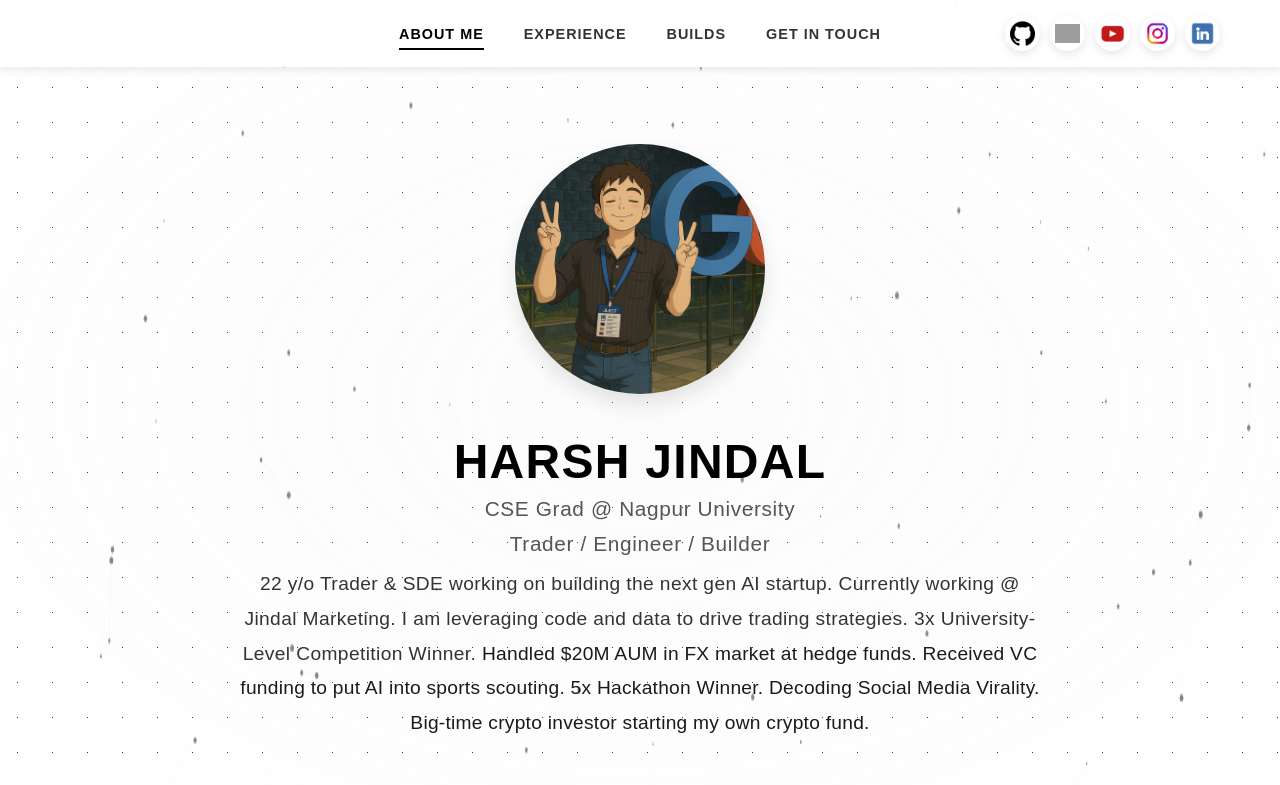
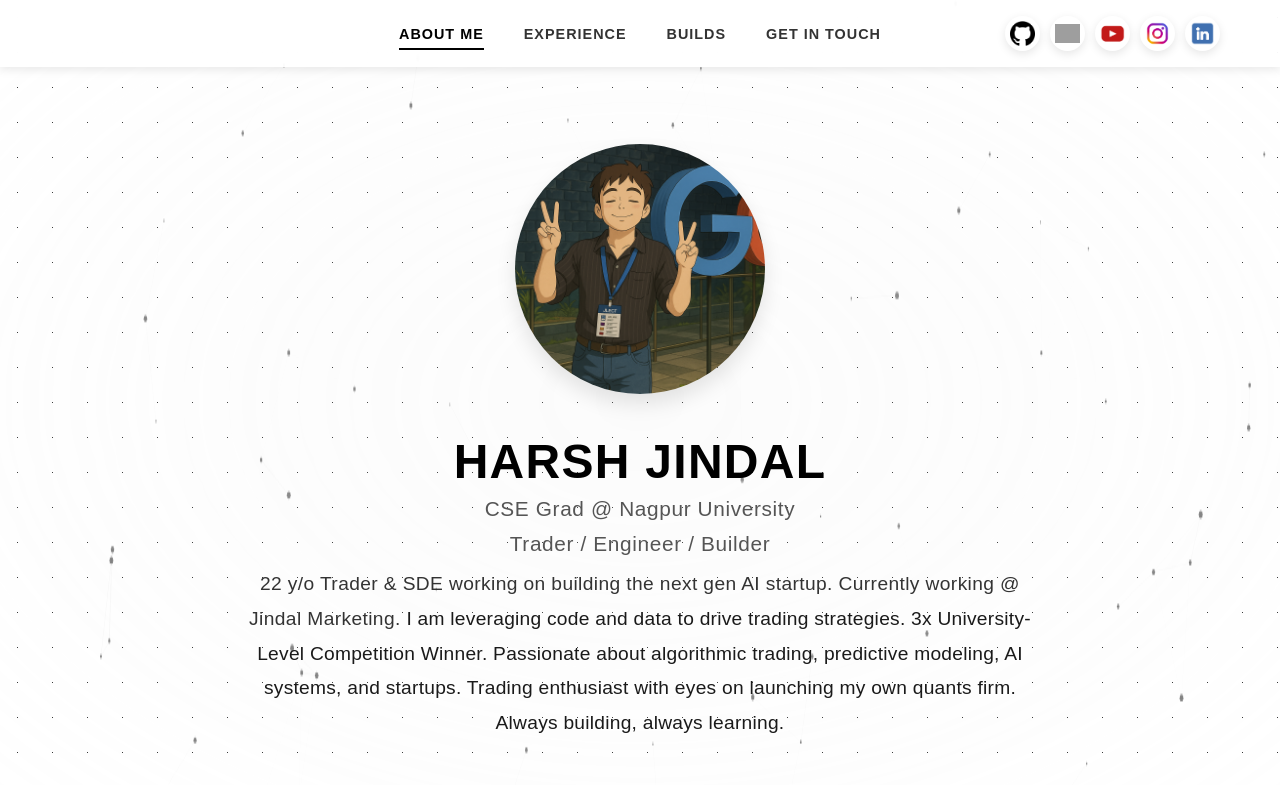
Before and after one commit to harshjindall/sde, a React (Create React App) app: page / in a window 1280 px wide. Shown: the top 785 px of the page. Built offline with nearby package versions, Linux system fonts and the light colour scheme; grey boxes are pictures that could not be loaded.

Commit message:
Update ProfileSection.js

```diff
--- a/src/MyComponents/ProfileSection.js
+++ b/src/MyComponents/ProfileSection.js
@@ -88,7 +88,7 @@ const ProfileSection = () => {
               Trader / Engineer / Builder
             </h2>
             <p className="spaceStyleText">
-              22 y/o Trader & SDE working on building the next gen AI startup. Currently working @ Jindal Marketing. I am leveraging code and data to drive trading strategies. 3x University-Level Competition Winner. <span className="subtle-emphasis">Handled $20M AUM in FX market at hedge funds. Received VC funding to put AI into sports scouting. 5x Hackathon Winner. Decoding Social Media Virality. Big-time crypto investor starting my own crypto fund.</span>
+              22 y/o Trader & SDE working on building the next gen AI startup. Currently working @ Jindal Marketing. <span className="subtle-emphasis">I am leveraging code and data to drive trading strategies. 3x University-Level Competition Winner. Passionate about algorithmic trading, predictive modeling, AI systems, and startups. Trading enthusiast with eyes on launching my own quants firm. Always building, always learning.</span>
             </p>
           </div>
         </div>
```
